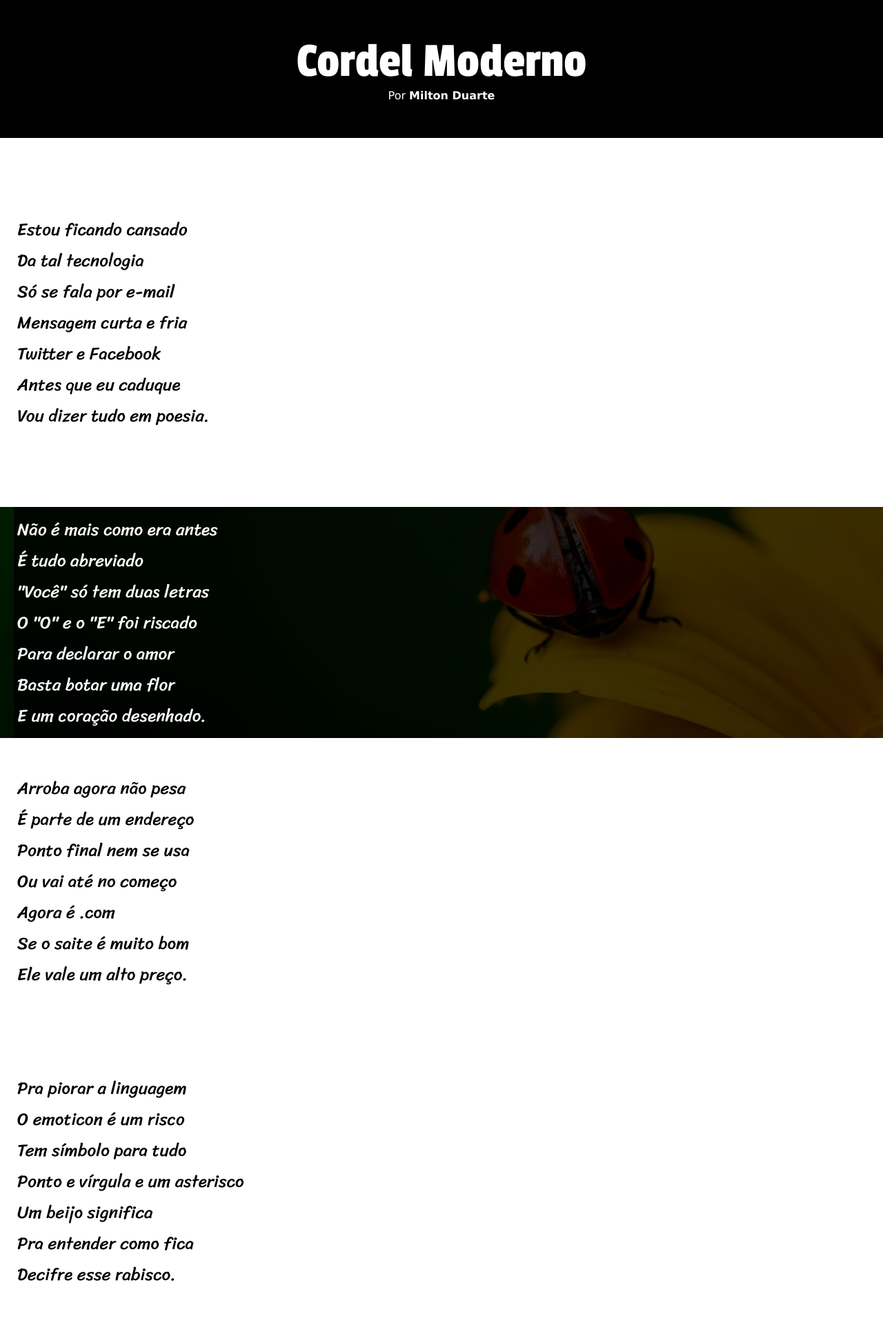
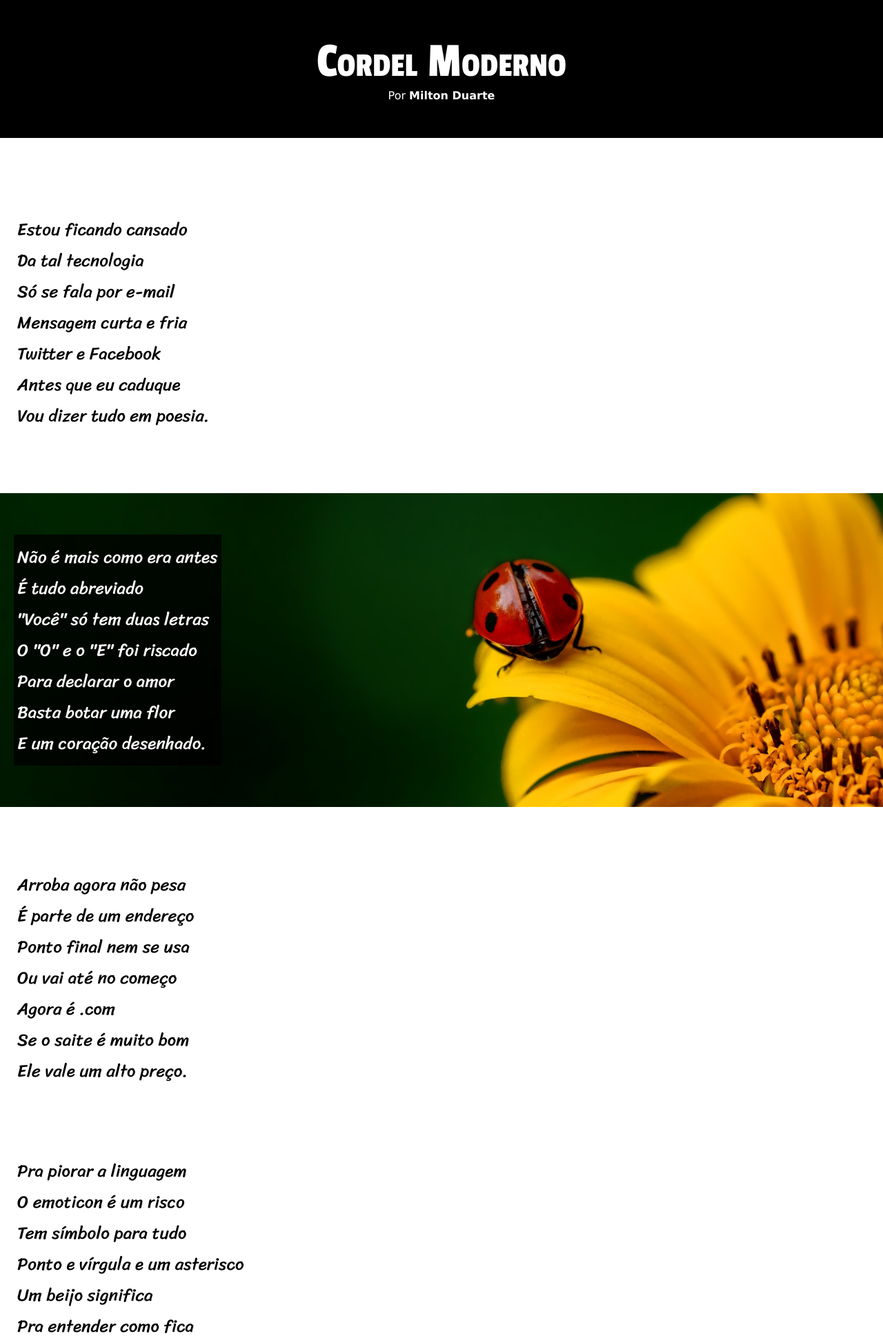
Before and after one commit to V4r3us1n/html5-css3, a PHP site: page /desafio001.html in a window 1280 px wide. Shown: the top 1937 px of the page at 69% size. Run offline with PHP 8.4, Linux system fonts and the light colour scheme.

Commit message:
cordel-moderno-p2

```diff
--- a/modulo 03/desafios3/des1/desafio001.html
+++ b/modulo 03/desafios3/des1/desafio001.html
@@ -10,7 +10,7 @@
 <body>
     <header>
         <h1>Cordel Moderno</h1>
-        <p>Por <a href="https://www.recantodasletras.com.br/autor.php?id=9806">Milton Duarte</a></p>
+        <p>Por <a href="https://www.recantodasletras.com.br/autor.php?id=9806" target="blank">Milton Duarte</a></p>
     </header>
 
     <main>
@@ -98,7 +98,7 @@
     </main>
 
     <footer>
-        <p>Site do <a href="https://github.com/professorguanabara">Gustavo Guanara</a> recriado por <a href="https://github.com/V4r3us1n">V4r3us1n</a></p>
+        <p>Site do <a href="https://github.com/professorguanabara" target="blank">Gustavo Guanara</a> recriado por <a href="https://github.com/V4r3us1n" target="blank">V4r3us1n</a></p>
     </footer>
 </body>
 </html>
--- a/modulo 03/desafios3/des1/style.css
+++ b/modulo 03/desafios3/des1/style.css
@@ -19,6 +19,7 @@
     font-size: 72px;
     font-weight: 400;
     color: white;
+    font-variant: small-caps;
 }
 
 header p {
@@ -41,6 +42,7 @@
     font-family: 'Sriracha', 'cursive';
     font-size: 25px;
     padding: 10px 5px;
+    width: auto;
 }
 
 section {
@@ -48,25 +50,33 @@
 }
 
 section > p {
-    margin-bottom: 100px;
+    margin-bottom: 80px;
 }
 
 div {
+    display: inline-block;
     color: white;
     background-color: rgba(0, 0, 0, 0.774);
     height: auto;
-    margin: 40px 0px 40px 20px;
+    margin: 60px auto 60px 20px;
 }
 
 section#flor {
     margin: 0;
     background-image: url(pacote-d012/imagens/background001.jpg);
-    background-position: center center;
+    background-position: right center;
+    background-size: cover;
+    background-attachment: fixed;
+    margin-bottom: 80px;
 }
 
 section#folhas {
     margin: 0;
     background-image: url(pacote-d012/imagens/background002.jpg);
+    background-position: center center;
+    background-size: cover;
+    background-attachment: fixed;
+    margin-bottom: 80px;
 }
 
 footer {
@@ -75,6 +85,10 @@
     font-family: Verdana, Geneva, Tahoma, sans-serif;
     font-size: 16px;
     text-align: center;
+}
+
+footer p {
+    padding: 10px;
 }
 
 a {
```
